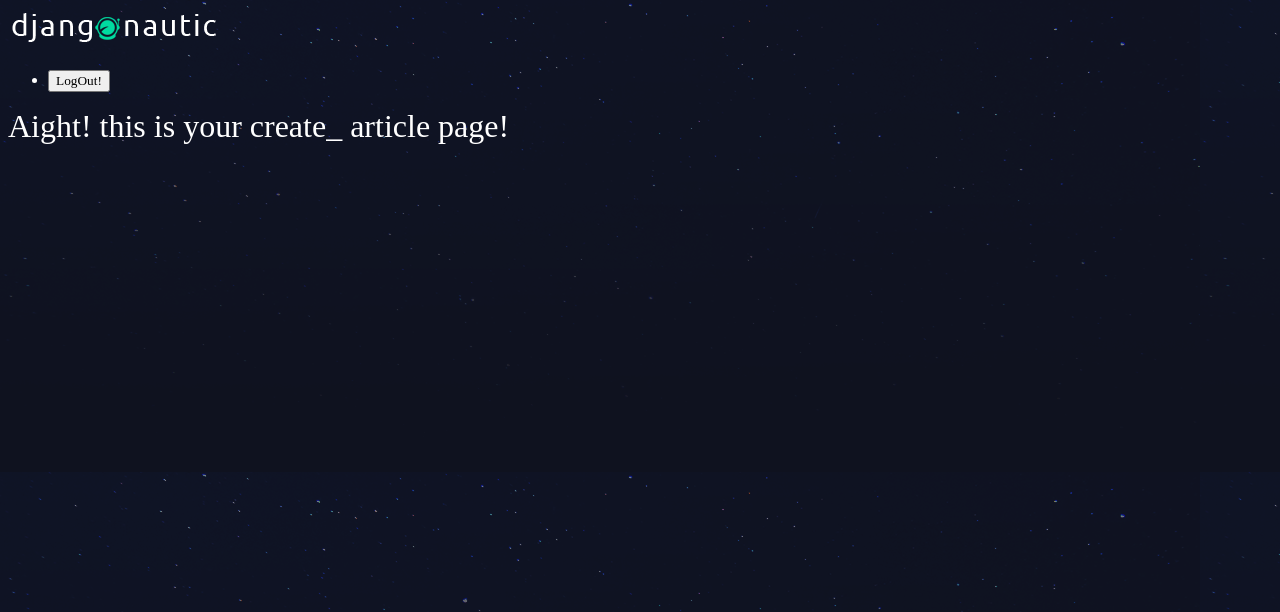
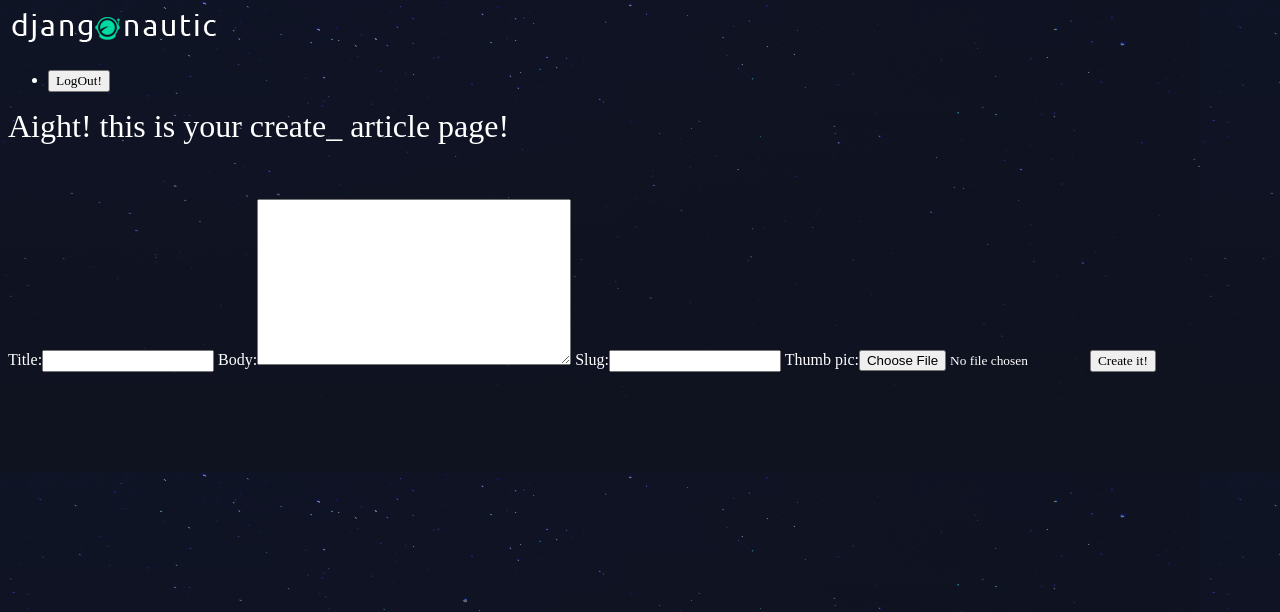
Before and after one commit to deepakranwa/randwa-hu-mei, a Django app: page /articles/create/ in a window 1280 px wide. Shown: the top 612 px of the page. Run offline with Django 3.2, Linux system fonts and the light colour scheme; a user stored in the database is signed in.

Commit message:
Created Form for article entry. Linked to DB

```diff
--- /dev/null
+++ b/articles/form_for_models.py
@@ -0,0 +1,15 @@
+# this file is made with the purose of creating forms for our model.. so that then views.py can import and then make dictionary and finally able to send to the
+#template!
+
+from django import forms  # module will help us to make form
+from .models  import Article #is module ka form bnana h jaise
+
+class Create_article(forms.ModelForm):  #This syntax things.. waise it tells it inhereting forms.Modelform class.. U can remember it by like.. Make form for class smthing
+
+
+    class Meta:         # this is syntax.. u cant change name.!:-(  Meta, model and fields goota be same !
+        model=Article   # storing the Article in variable model... deep copy!  # hafta keep name as model only
+        fields=['title','body','slug','thumb_pic']  # ok Now model ka form created with this line .. Now import in vews and then send to template
+
+
+#we wont add Created_by field in fields..cuz we dont want user to choose it... it shd be auomatic !
--- a/articles/models.py
+++ b/articles/models.py
@@ -1,4 +1,5 @@
 from django.db import models
+from django.contrib.auth.models import User
 
 # Create your models here.
 class Article(models.Model):
@@ -7,6 +8,7 @@ class Article(models.Model):
     body = models.TextField()
     date = models.DateTimeField(auto_now_add=True)
     thumb_pic=models.ImageField(blank=True,default='default_wli.jpeg')
+    author=models.ForeignKey(User,default=None)  # foreign ey added .. after importing the user models from authentication.models
     # add in author later
 
     def __str__(self):
--- a/articles/templates/create_article.html
+++ b/articles/templates/create_article.html
@@ -3,4 +3,10 @@
 
 {% block content %}
 <h1>Aight! this is your create_ article page!</h1>
+<br><br><br>
+<form action="{% url 'articles:create' %}" method="POST" enctype="multipart/form-data">  <!--Action pe vo wali site likh jaunsa corresponfding function you want to fire! on clicking submit -->
+{{ bjha_hua_form }}
+{% csrf_token %}
+<input type="submit" value="Create it!">
+</form>
 {% endblock %}
--- a/articles/views.py
+++ b/articles/views.py
@@ -1,8 +1,12 @@
 from django.http import HttpResponse
-from django.shortcuts import render
+from django.shortcuts import render, redirect
 from .models import Article
+
 from django.contrib.auth.decorators import login_required    # its  a decorator.. see other decoratos on google
 # just add above definition of functions whose view req. login.. argument is .. where to redirect if ! logged in
+
+from . import form_for_models # contains form for the MOdel Article within it!
+
 def article_list(request):
     articles = Article.objects.all().order_by('date');
     return render(request, 'articles/article_list.html', { 'articles': articles })
@@ -14,4 +18,17 @@ def article_detail(request, slug):
 
 @login_required(login_url="/accounts/login/")
 def create_article(request):
-    return render(request,'create_article.html')
+    if(request.method=='POST'):
+        form=form_for_models.Create_article(request.POST,request.FILES) # This is validating the data ... ! Noice.      # files when we upload.. req 2 thing.1) enctype in form in html_templ
+        # second... they dont come along the request.POST data.. so second argument.. request.FILES
+        if(form.is_valid()):
+            # now we want to add user also... and since we dont just fet it from Front end ,, we have to get it from logged in user.. so we wont just simply
+            # save it .. first add in the returned instance a user...
+            instance=form.save(commit=False) #commit = false.. it wont save in db.. it wont commit this record.. but still the .save() returned the obhject
+            instance.author=request.user
+            #Modified the instnace. Now save
+            instance.save()
+            return redirect('articles:list' )
+    else:
+        form=form_for_models.Create_article() # creeated the form.. and stored in variable form
+    return render(request,'create_article.html',{'bjha_hua_form':form})
```
Also changed, not shown: articles/migrations/0003_article_author.py (added), db.sqlite3, my_media/code_pic_1SZvWnz.jpg (added), my_media/code_pic_e8QKnTL.jpg (added), my_media/galaxy_DTzDms1.jpg (added), my_media/galaxy_Ra3b15Y.jpg (added), 7 other files.
